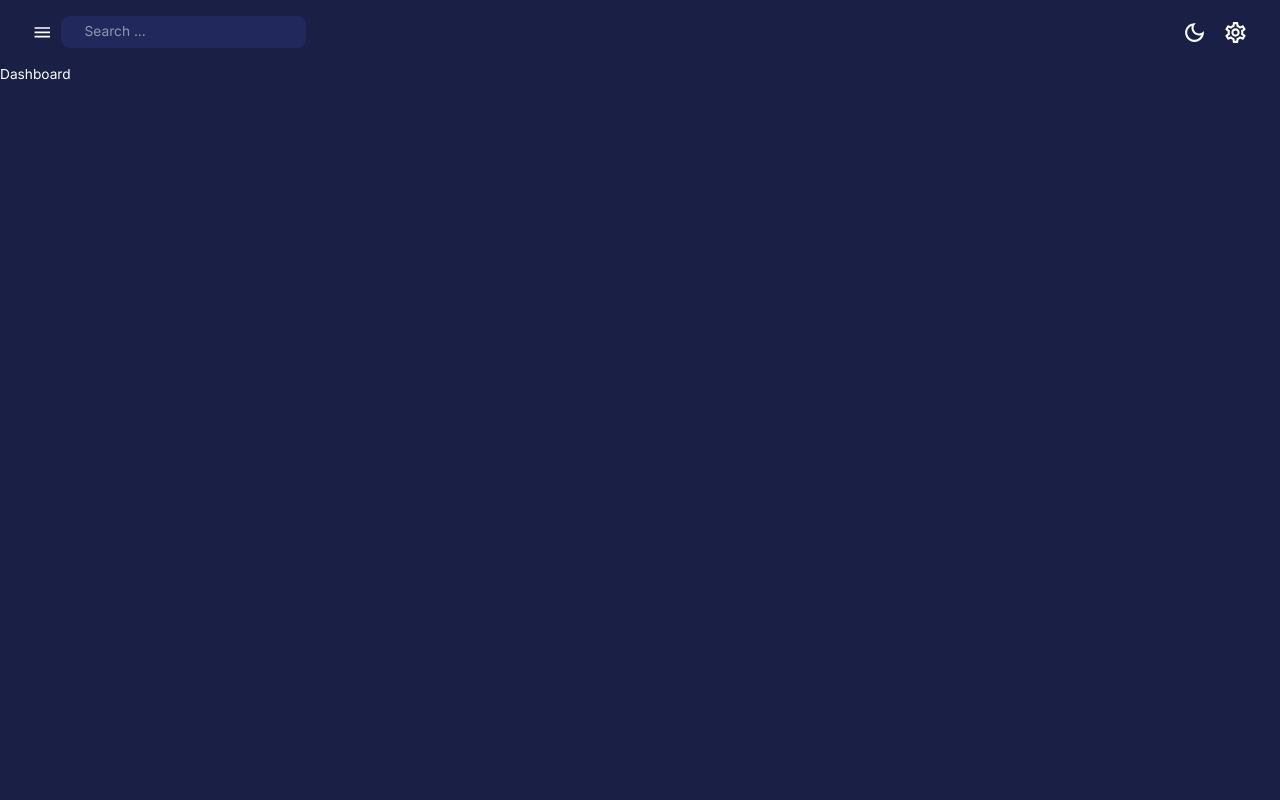
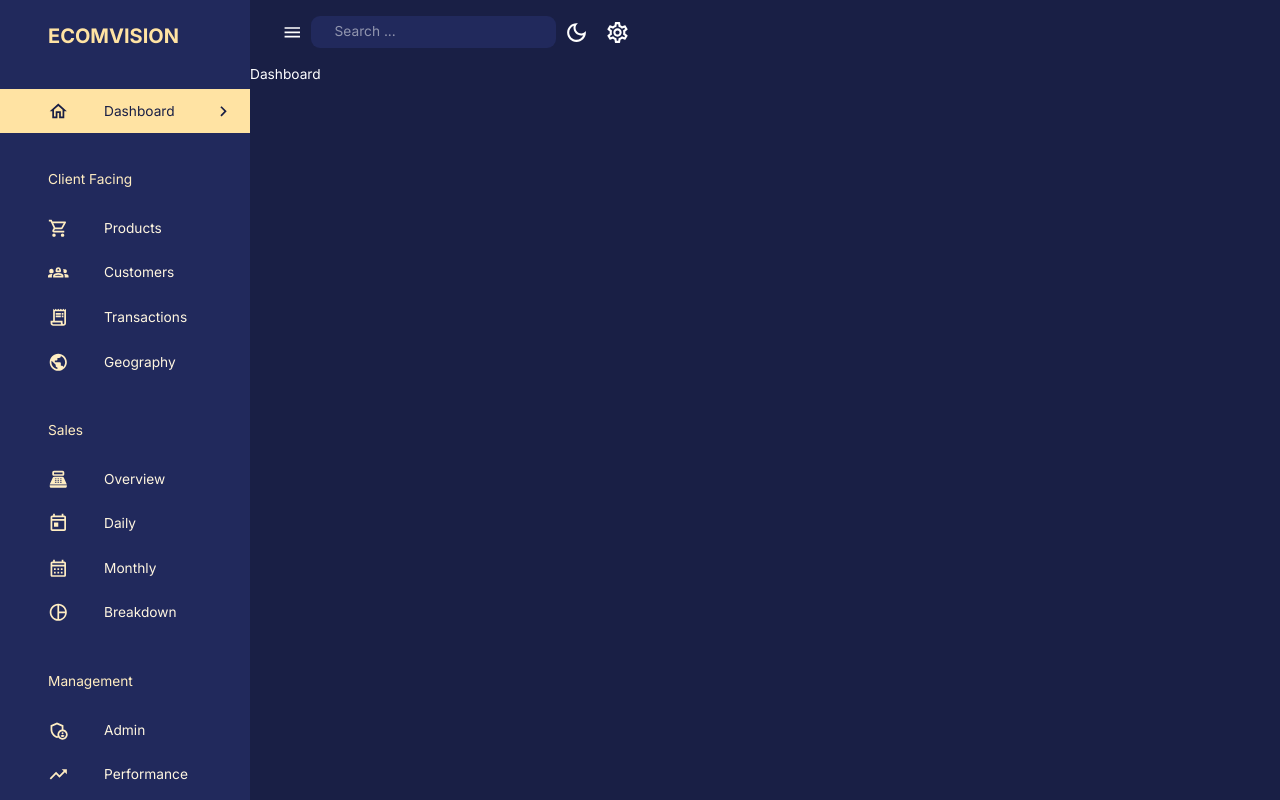
Before and after one commit to Amol-Talekar/dashboard, a React (Create React App) app in the folder client/: page /dashboard in a window 1280 px wide. Built offline with nearby package versions, Linux system fonts and the light colour scheme.

Commit message:
feature: Added Sidebar to the client and connected it to the Navbar

```diff
--- a/client/src/components/Navbar.jsx
+++ b/client/src/components/Navbar.jsx
@@ -19,7 +19,7 @@
   InputBase,
 } from "@mui/material";
 
-const Navbar = () => {
+const Navbar = ({ isSidebarOpen, setIsSidebarOpen }) => {
   const dispatch = useDispatch();
   const theme = useTheme();
   return (
@@ -37,7 +37,7 @@
       >
         {/* Left Side*/}
         <FlexBetween>
-          <IconButton onClick={() => console.log("open/close sidebar")}>
+          <IconButton onClick={() => setIsSidebarOpen(!isSidebarOpen)}>
             <MenuIcon />
           </IconButton>
 
--- /dev/null
+++ b/client/src/components/Sidebar.jsx
@@ -0,0 +1,164 @@
+import React, { useState, useEffect } from "react";
+import { useLocation, useNavigate } from "react-router-dom";
+import {
+  Box,
+  Divider,
+  Drawer,
+  IconButton,
+  List,
+  ListItem,
+  ListItemButton,
+  ListItemIcon,
+  ListItemText,
+  Typography,
+  useTheme,
+} from "@mui/material";
+
+import {
+  SettingsOutlined,
+  ChevronLeft,
+  ChevronRightOutlined,
+  HomeOutlined,
+  ShoppingCartOutlined,
+  Groups2Outlined,
+  ReceiptLongOutlined,
+  PublicOutlined,
+  PointOfSaleOutlined,
+  TodayOutlined,
+  CalendarMonthOutlined,
+  AdminPanelSettingsOutlined,
+  TrendingUpOutlined,
+  PieChartOutlined,
+} from "@mui/icons-material";
+import FlexBetween from "./FlexBetween";
+import profileImage from "assets/amol.jpg";
+
+const navItems = [
+  { text: "Dashboard", icon: <HomeOutlined /> },
+  { text: "Client Facing", icon: null },
+  { text: "Products", icon: <ShoppingCartOutlined /> },
+  { text: "Customers", icon: <Groups2Outlined /> },
+  { text: "Transactions", icon: <ReceiptLongOutlined /> },
+  { text: "Geography", icon: <PublicOutlined /> },
+  { text: "Sales", icon: null },
+  { text: "Overview", icon: <PointOfSaleOutlined /> },
+  { text: "Daily", icon: <TodayOutlined /> },
+  { text: "Monthly", icon: <CalendarMonthOutlined /> },
+  { text: "Breakdown", icon: <PieChartOutlined /> },
+  { text: "Management", icon: null },
+  { text: "Admin", icon: <AdminPanelSettingsOutlined /> },
+  { text: "Performance", icon: <TrendingUpOutlined /> },
+];
+
+const Sidebar = ({
+  isNonMobile,
+  drawerWidth,
+  isSidebarOpen,
+  setIsSidebarOpen,
+}) => {
+  const { pathname } = useLocation();
+  const [active, setActive] = useState("");
+  const navigate = useNavigate();
+  const theme = useTheme();
+
+  useEffect(() => {
+    setActive(pathname.substring(1));
+  }, [pathname]);
+
+  return (
+    <Box component="nav">
+      {isSidebarOpen && (
+        <Drawer
+          open={isSidebarOpen}
+          onClose={() => setIsSidebarOpen(false)}
+          variant="persistent"
+          anchor="left"
+          sx={{
+            width: drawerWidth,
+            "& .MuiDrawer-paper": {
+              color: theme.palette.secondary[200],
+              backgroundColor: theme.palette.background.alt,
+              boxSizing: "border-box",
+              borderWidth: isNonMobile ? 0 : "2px",
+              width: drawerWidth,
+              overflowX: "scroll",
+              "&::-webkit-scrollbar": {
+                width: 0,
+              },
+            },
+          }}
+        >
+          <Box width="100%">
+            <Box m="1.5rem 2rem 2rem 3rem">
+              <FlexBetween color={theme.palette.secondary.main}>
+                <Box display="flex" alignItems="center" gap="0.5rem">
+                  <Typography variant="h4" fontWeight="bold">
+                    ECOMVISION
+                  </Typography>
+                </Box>
+                {!isNonMobile && (
+                  <IconButton onClick={() => setIsSidebarOpen(!isSidebarOpen)}>
+                    <ChevronLeft />
+                  </IconButton>
+                )}
+              </FlexBetween>
+            </Box>
+            <List>
+              {navItems &&
+                navItems.map(({ text, icon }) => {
+                  if (!icon) {
+                    return (
+                      <Typography key={text} sx={{ m: "2.25rem 0 1rem 3rem" }}>
+                        {text}
+                      </Typography>
+                    );
+                  }
+
+                  const lcText = text.toLowerCase();
+
+                  return (
+                    <ListItem key={text} disablePadding>
+                      <ListItemButton
+                        onClick={() => {
+                          navigate(`/${lcText}`);
+                          setActive(lcText);
+                        }}
+                        sx={{
+                          backgroundColor:
+                            active === lcText
+                              ? theme.palette.secondary[300]
+                              : "transparent",
+                          color:
+                            active === lcText
+                              ? theme.palette.primary[600]
+                              : theme.palette.secondary[100],
+                        }}
+                      >
+                        <ListItemIcon
+                          sx={{
+                            ml: "2rem",
+                            color:
+                              active === lcText
+                                ? theme.palette.primary[600]
+                                : theme.palette.secondary[200],
+                          }}
+                        >
+                          {icon}
+                        </ListItemIcon>
+                        <ListItemText primary={text} />
+                        {active === lcText && (
+                          <ChevronRightOutlined sx={{ ml: "auto" }} />
+                        )}
+                      </ListItemButton>
+                    </ListItem>
+                  );
+                })}
+            </List>
+          </Box>
+        </Drawer>
+      )}
+    </Box>
+  );
+};
+
+export default Sidebar;
--- a/client/src/scenes/layout/index.jsx
+++ b/client/src/scenes/layout/index.jsx
@@ -3,12 +3,24 @@
 import { Outlet } from "react-router-dom";
 import { useSelector } from "react-redux";
 import Navbar from "components/Navbar";
+import Sidebar from "components/Sidebar";
 
 const Layout = () => {
+  const isNonMobile = useMediaQuery("(min-width:600px");
+  const [isSidebarOpen, setIsSidebarOpen] = useState(true);
   return (
-    <Box width="100%" height="100%">
+    <Box display={isNonMobile ? "flex" : "block"} width="100%" height="100%">
+      <Sidebar
+        isNonMobile={isNonMobile}
+        drawerWidth="250px"
+        isSidebarOpen={isSidebarOpen}
+        setIsSidebarOpen={setIsSidebarOpen}
+      />
       <Box>
-        <Navbar />
+        <Navbar
+          isSidebarOpen={isSidebarOpen}
+          setIsSidebarOpen={setIsSidebarOpen}
+        />
         <Outlet />
       </Box>
     </Box>
```
